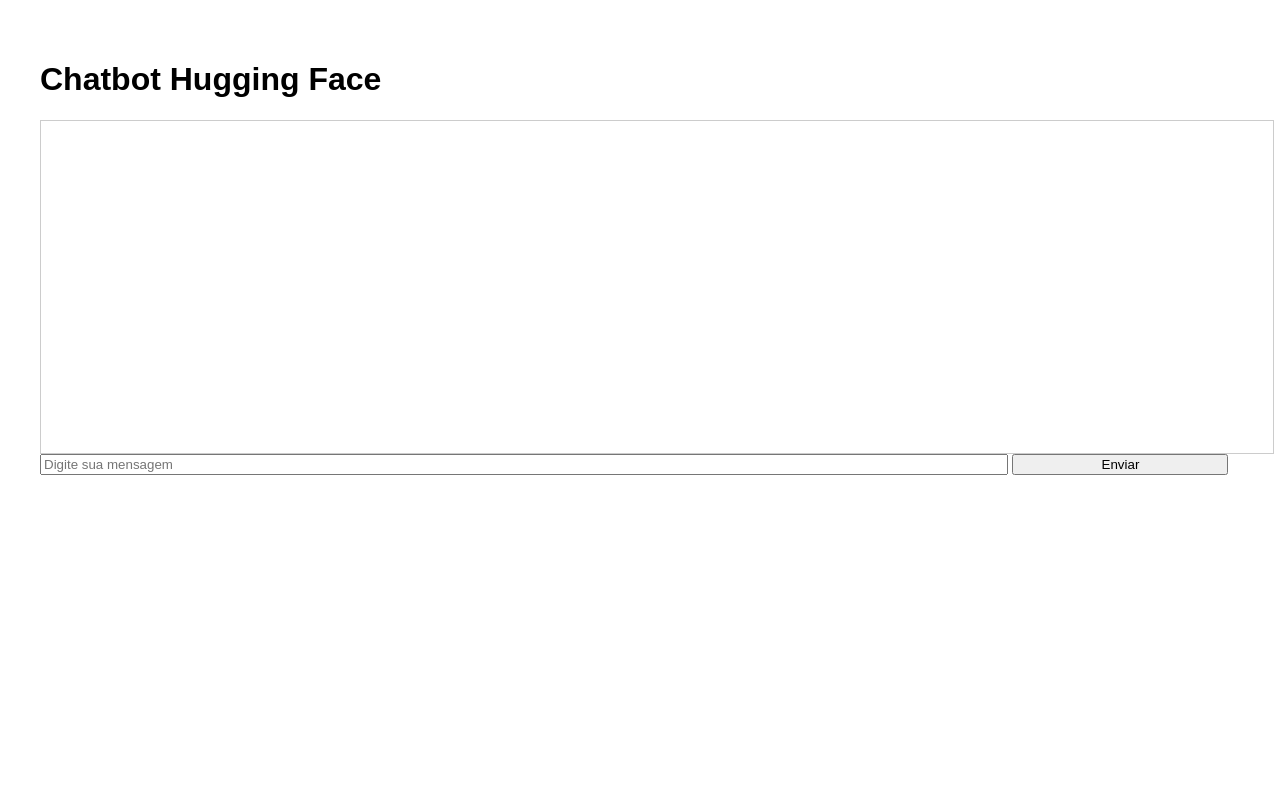
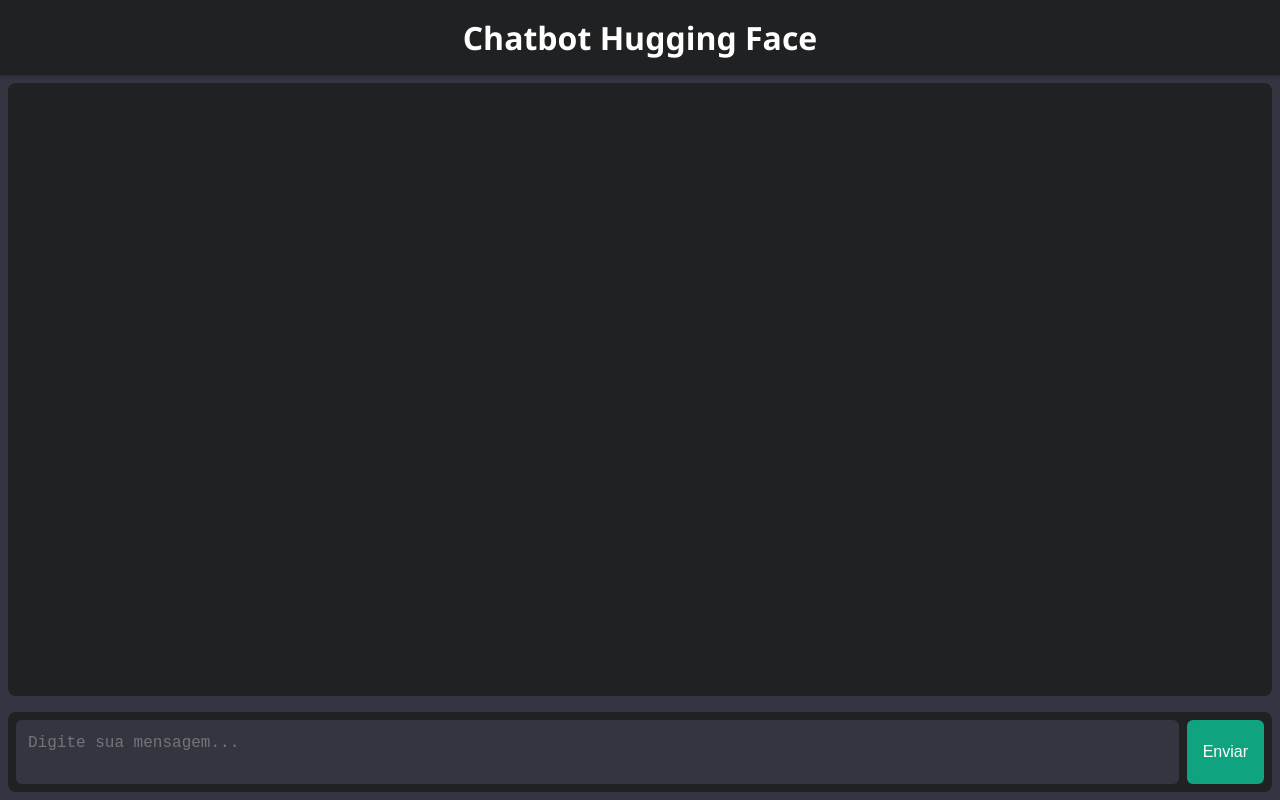
Before and after one commit to dev-jaime/conversadimercado, a website: page public/index.html in a window 1280 px wide. Drawn offline with Linux system fonts and the light colour scheme.

Commit message:
Auto commit de alterações 2025-10-27 14:16:34

```diff
--- a/public/index.html
+++ b/public/index.html
@@ -4,40 +4,158 @@
 <meta charset="UTF-8">
 <title>Chatbot HF</title>
 <style>
-  body { font-family: sans-serif; padding: 2rem; }
-  #chat { width: 100%; height: 300px; overflow-y: scroll; border: 1px solid #ccc; padding: 1rem; }
-  #input { width: 80%; }
-  button { width: 18%; }
+  body {
+    font-family: "Segoe UI", Tahoma, Geneva, Verdana, sans-serif;
+    margin: 0;
+    padding: 0;
+    background-color: #343541;
+    color: #d1d5db;
+    display: flex;
+    flex-direction: column;
+    height: 100vh;
+  }
+
+  h1 {
+    text-align: center;
+    padding: 1rem;
+    color: #ffffff;
+    margin: 0;
+    background-color: #202123;
+    box-shadow: 0 1px 5px rgba(0,0,0,0.3);
+  }
+
+  #chat {
+    flex: 1;
+    overflow-y: auto;
+    padding: 1rem;
+    margin: 0.5rem;
+    border-radius: 8px;
+    background-color: #202123;
+  }
+
+  .message {
+    margin-bottom: 1rem;
+    line-height: 1.4;
+    word-wrap: break-word;
+    white-space: pre-wrap;
+  }
+
+  .user { color: #9aedfe; }
+  .bot { color: #ffffff; }
+
+  #input-container {
+    display: flex;
+    padding: 0.5rem;
+    background-color: #202123;
+    margin: 0.5rem;
+    border-radius: 8px;
+  }
+
+  #input {
+    flex: 1;
+    padding: 0.75rem;
+    font-size: 1rem;
+    border-radius: 6px;
+    border: none;
+    resize: none;
+    min-height: 40px;
+    max-height: 150px;
+    overflow-y: auto;
+    line-height: 1.4;
+    background-color: #343541;
+    color: #d1d5db;
+    outline: none;
+  }
+
+  button {
+    margin-left: 0.5rem;
+    padding: 0.75rem 1rem;
+    background-color: #10a37f;
+    color: #fff;
+    border: none;
+    border-radius: 6px;
+    cursor: pointer;
+    font-size: 1rem;
+  }
+
+  button:hover { background-color: #0e8c6d; }
 </style>
 </head>
 <body>
 <h1>Chatbot Hugging Face</h1>
+
 <div id="chat"></div>
-<input type="text" id="input" placeholder="Digite sua mensagem">
-<button onclick="sendMessage()">Enviar</button>
+
+<div id="input-container">
+  <textarea id="input" placeholder="Digite sua mensagem..." rows="1"></textarea>
+  <button onclick="sendMessage()">Enviar</button>
+</div>
 
 <script>
+const chat = document.getElementById("chat");
+const input = document.getElementById("input");
+
+// Ajuste automático de altura do textarea
+input.addEventListener("input", () => {
+  input.style.height = "auto";
+  input.style.height = input.scrollHeight + "px";
+});
+
+// Enviar mensagem ao pressionar Enter (Shift+Enter para nova linha)
+input.addEventListener("keydown", (e) => {
+  if (e.key === "Enter" && !e.shiftKey) {
+    e.preventDefault(); // evita quebra de linha
+    sendMessage();
+  }
+});
+
+function scrollChat() { chat.scrollTop = chat.scrollHeight; }
+
 async function sendMessage() {
-  const input = document.getElementById("input");
-  const chat = document.getElementById("chat");
-
-  const userMessage = input.value;
+  const userMessage = input.value.trim();
   if(!userMessage) return;
 
-  chat.innerHTML += `<div><b>Você:</b> ${userMessage}</div>`;
+  // Mensagem do usuário
+  chat.innerHTML += `<div class="message user"><b>Você:</b> ${userMessage}</div>`;
+  scrollChat();
   input.value = '';
+  input.style.height = 'auto';
 
-  const res = await fetch("https://conversadimercado-f2akxjtzf-jaime-mendes-projects-1cc8ffa8.vercel.app/api/chat", {
-    method: "POST",
-    headers: { "Content-Type": "application/json" },
-    body: JSON.stringify({ message: userMessage })
-  });
+  // Mensagem do bot
+  const botDiv = document.createElement("div");
+  botDiv.className = "message bot";
+  botDiv.innerHTML = `<b>Bot:</b> `;
+  chat.appendChild(botDiv);
+  scrollChat();
 
-  const data = await res.json();
-  const botReply = data.reply || "Sem resposta";
+  try {
+    const response = await fetch("https://spring-cake-1afc.jaime-mendes-ixia.workers.dev", {
+      method: "POST",
+      headers: { "Content-Type": "application/json" },
+      body: JSON.stringify({
+        messages: [{ role: "user", content: userMessage }],
+        stream: true
+      })
+    });
 
-  chat.innerHTML += `<div><b>Bot:</b> ${botReply}</div>`;
-  chat.scrollTop = chat.scrollHeight;
+    const data = await response.json();
+    const reply = data?.choices?.[0]?.message?.content || "Sem resposta";
+
+    // Simula streaming
+    let i = 0;
+    const interval = setInterval(() => {
+      if (i < reply.length) {
+        botDiv.innerHTML += reply[i];
+        i++;
+        scrollChat();
+      } else {
+        clearInterval(interval);
+      }
+    }, 20);
+
+  } catch(err) {
+    botDiv.innerHTML += "Erro ao conectar ao modelo.";
+  }
 }
 </script>
 </body>
```
Also changed, not shown: public/_index.html (added, +48 -0 lines), 4 other files.
